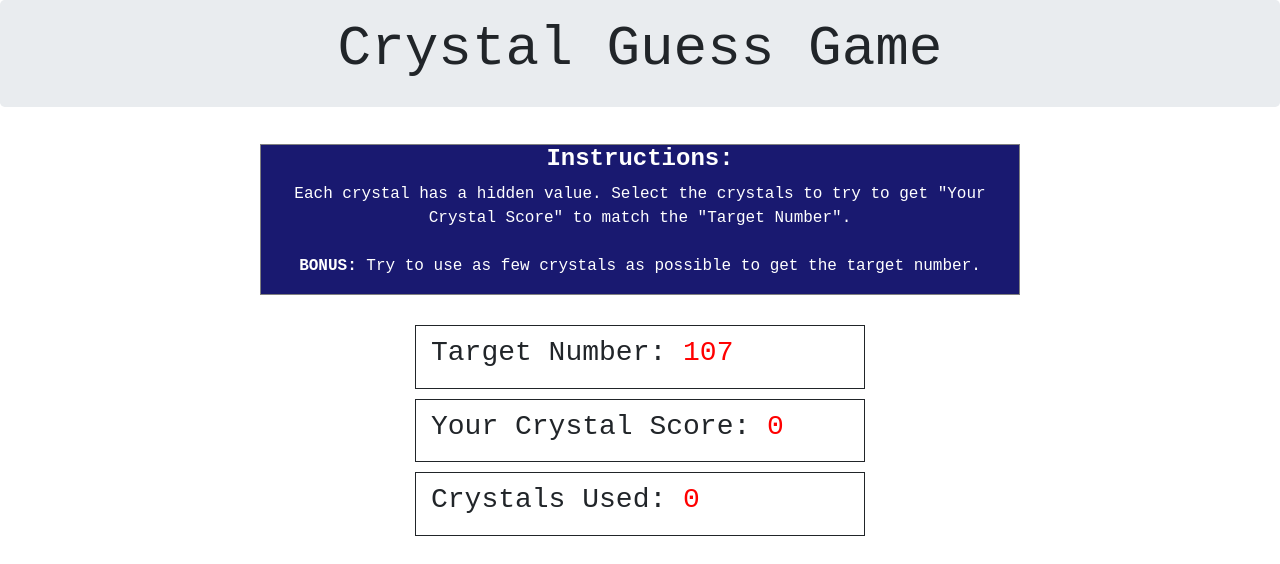
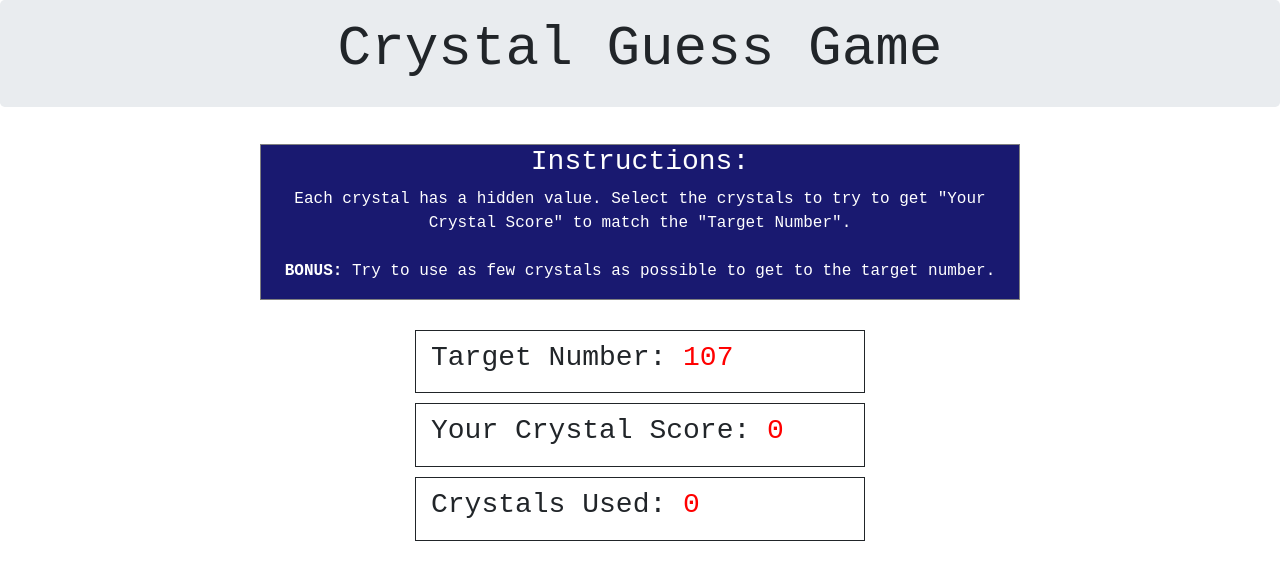
Before and after one commit to dammalex3/unit-4-game, a plain HTML site: page index.html in a window 1280 px wide. Shown: the top 564 px of the page. Drawn offline with nearby package versions, Linux system fonts and the light colour scheme.

Commit message:
fixes for the instructions

```diff
--- a/index.html
+++ b/index.html
@@ -15,10 +15,10 @@
 
         <div class="row">
             <div class="col-md-8 col-centered instructions text-center">
-                <h4><b>Instructions:</b></h4><span>Each crystal has a hidden value. Select the crystals to try to get "Your Crystal Score" to match the "Target Number".</span>
+                <h3>Instructions:</h3><span>Each crystal has a hidden value. Select the crystals to try to get "Your Crystal Score" to match the "Target Number".</span>
                 <br>
                 <br>
-                <p><b>BONUS: </b> Try to use as few crystals as possible to get the target number.</p>
+                <p><b>BONUS: </b> Try to use as few crystals as possible to get to the target number.</p>
             </div>
         </div>
 
```
